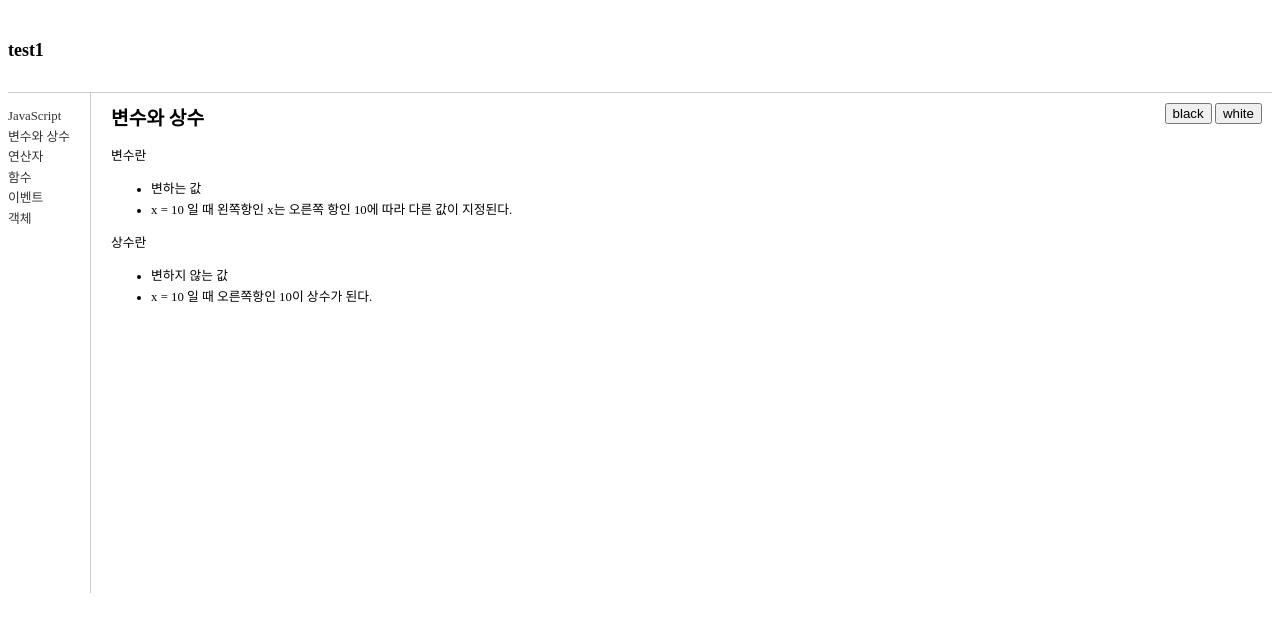
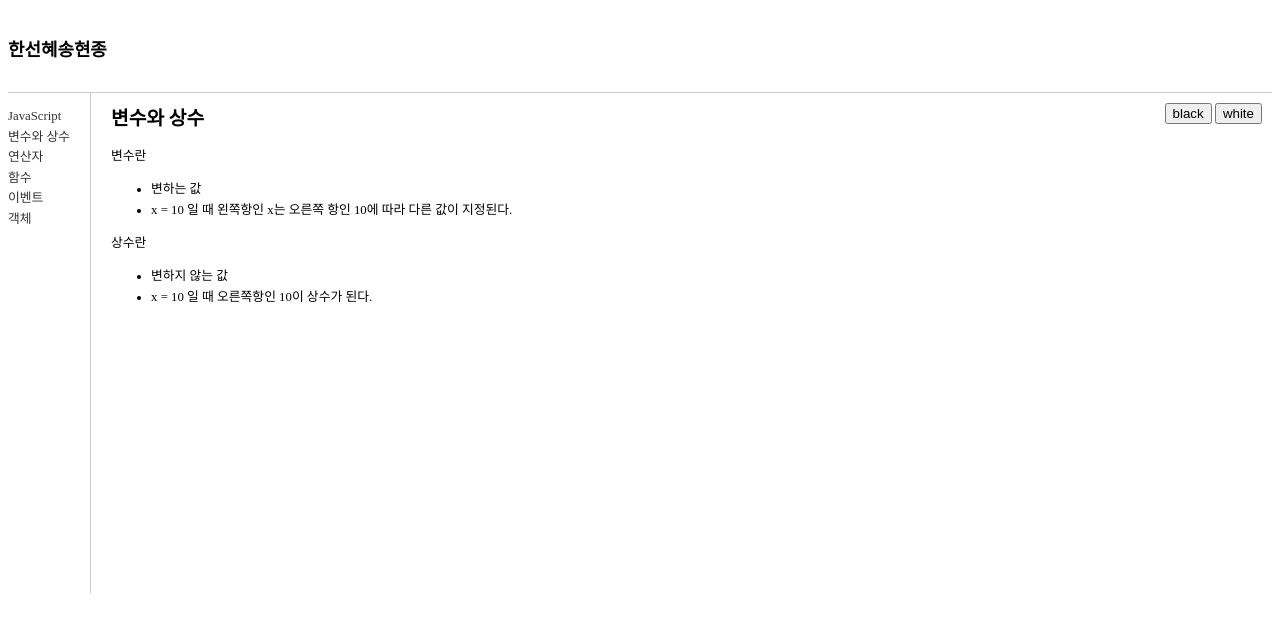
Before and after one commit to hopse/opentutorials-hopse, a plain HTML site: page index.html in a window 1280 px wide. Drawn offline with Linux system fonts and the light colour scheme.

Commit message:
1215 test3

```diff
--- a/index.html
+++ b/index.html
@@ -48,7 +48,7 @@
     <body id="body">
         <div>
             <header>
-                <h1>test1</h1>
+                <h1>한선혜송현종</h1>
             </header>
             <div id="toolbar">
                 <input type="button" value="black" />
```
